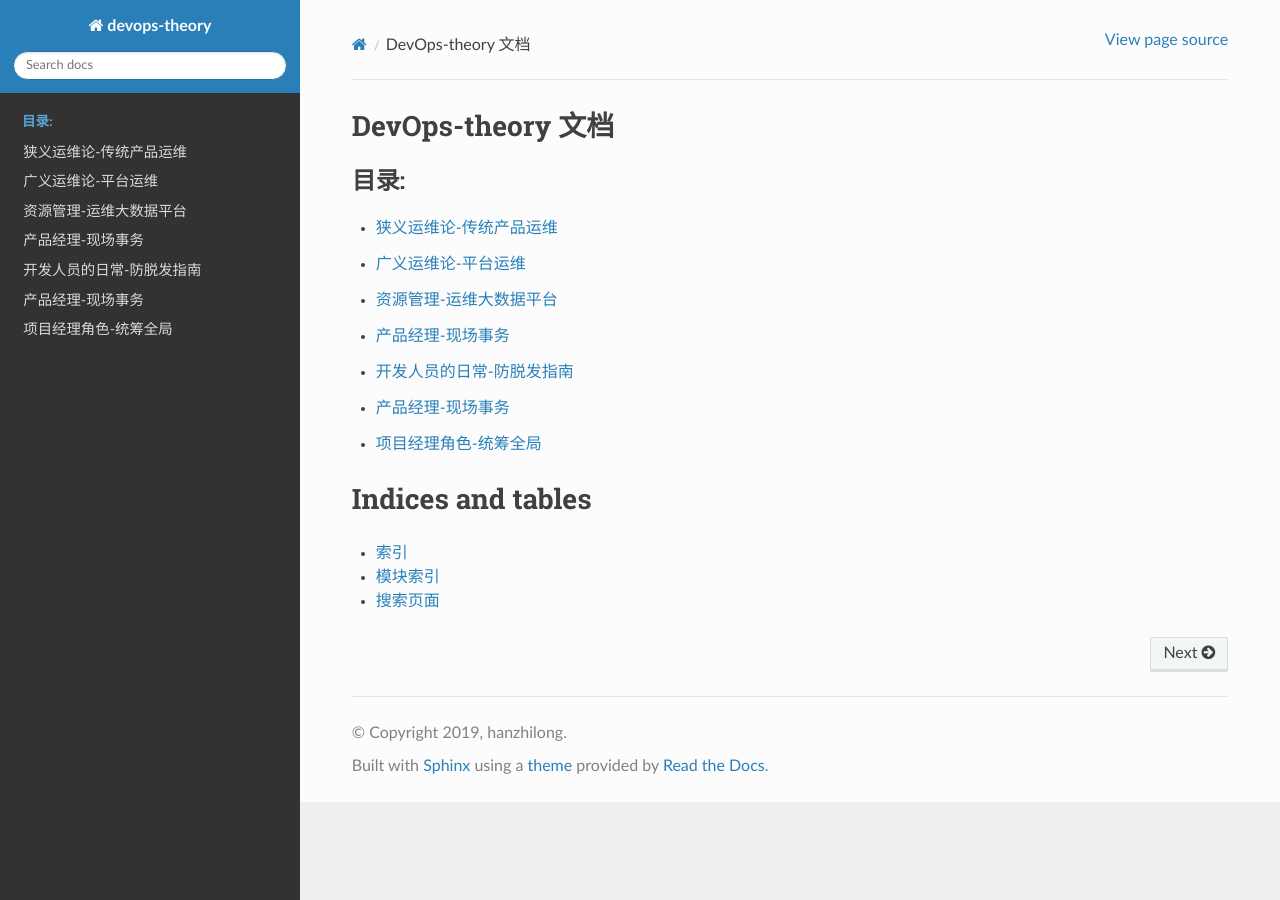
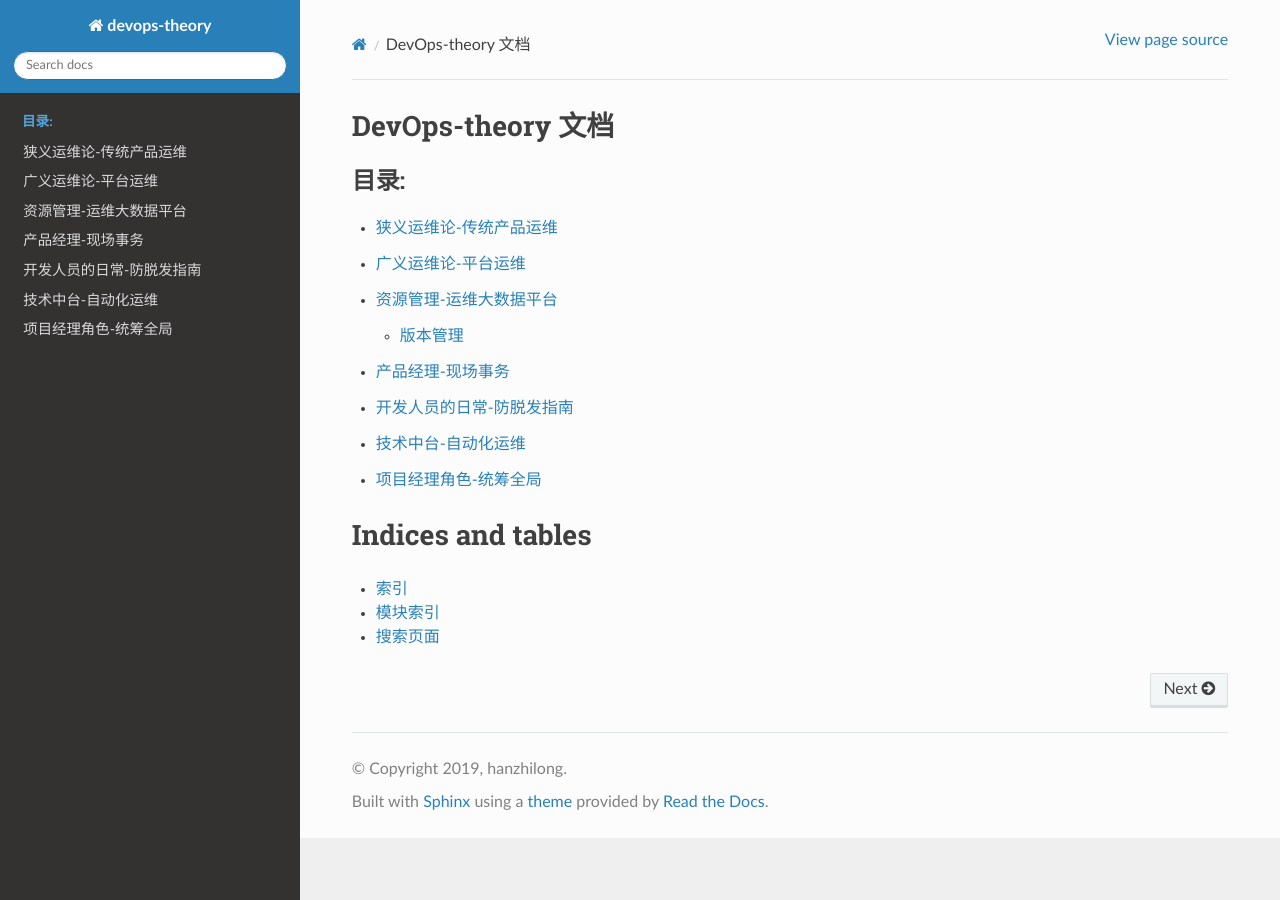
Before and after one commit to hzl201/devops-theory, a Sphinx documentation site: the page built from docs/source/index.rst, in a window 1280 px wide. Built offline with Sphinx 7.4.7 and the Read the Docs theme 2.0.0, drawn with Linux system fonts in a browser that asks for light colours; pages that are not in the unit, such as notebooks, are missing from menus; some of the changed lines change nothing that is shown.

Commit message:
更新版本管理内容

```diff
--- a/docs/source/技术中台-自动化运维.rst
+++ b/docs/source/技术中台-自动化运维.rst
@@ -1,5 +1,5 @@
 
-产品经理-现场事务
+技术中台-自动化运维
 =============
 
 .. toctree::
--- /dev/null
+++ b/docs/source/版本管理.md
@@ -0,0 +1,26 @@
+### 版本管理
+> 版本控制不是狭义上指开发人员提交svn后的版本信息，而是基于基础设施即代码的思想形成的全套版本管理。包括：使用统一的代码库（将所有源文件、配置文件纳入版本控制系统）、代码的依赖项（库、静态内容）、编译器、创建数据库的脚本、搭建生产环境的工具、自动化测试脚本、源码打包和部署脚本、项目文件（需求文档、部署过程、发布说明）、网络防火墙及ip配置。这样把构建过程中所依赖的一切都纳入版本控制系统，这样的好处是开发人员无论是在任何时间节点都能在统一的环境下进行开发和测试工作，保证了开发环境的统一和代码部署出问题后能及时进行回滚操作。而且对于其他的底层软件版本进行控制，也会使以后的运维工作更加标准化。
+
+**1.操作系统**
+
+> win server 2008 r2 或 win server 2012 r2
+
+
+**2.浏览器**
+
+> 推荐使用Internet Explorer 11(IE11)简体中文版或google chrome 79版及以后，若无法下载chrome，则可以使用360浏览器 10版本及以后开启极速模式。
+
+
+
+**3.制图软件**
+
+> 由于绘图软件多为离线安装，更新版本较为麻烦，而且更新时费时费力，一个地区或一个单位的制图软件尽量保持版本一致，升级周期长，可一年升级一次，升级前需要做好数据库的备份工作，并在升级前做好功能测试，尽量使用比较新但稳定的版本。由于版本更新时旧版软件必须完全卸载干净，所以请只开启地图服务能浏览但不能编辑，等所有人都确认升级了本机制图软件后，再开启协同服务进行修改，数据库要一天一备份，尽量将版本更新所带来的影响降到最低。
+
+
+**4.svn版本库**
+
+> 开发人员的svn版本尽量做到一天一同步到生产环境，可以使用自动化构建并部署，svn版本可实时更新到测试环境下，尽早发现可能存在的问题。
+
+**5.开发人员的vs版本**
+
+> 开发人员的vs版本尽量保持一致，如vs2013及以下。这样做的好处是不会出现使用高版本vs编写的带有新特性的代码在低版本vs中无法编译通过的情况，保持vs版本一致性，就保证了编译环境的一致，构建和打包时也使用统一的vs版本进行编译。
```
